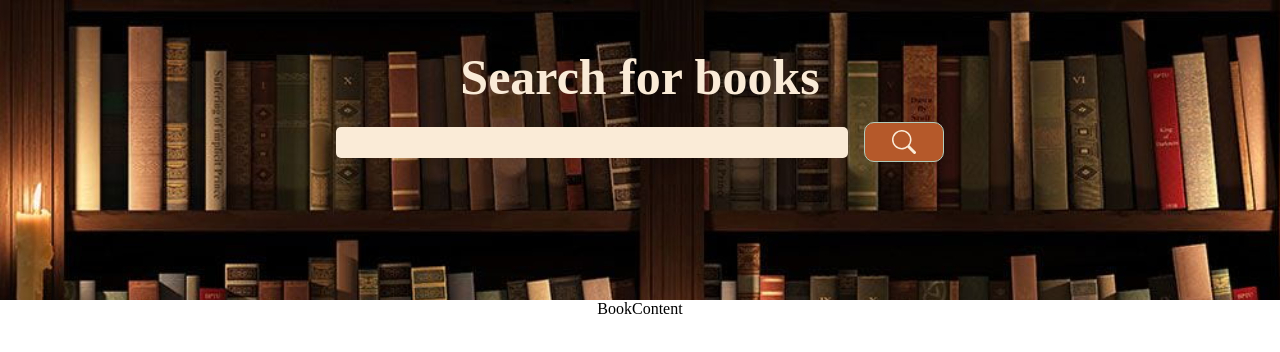
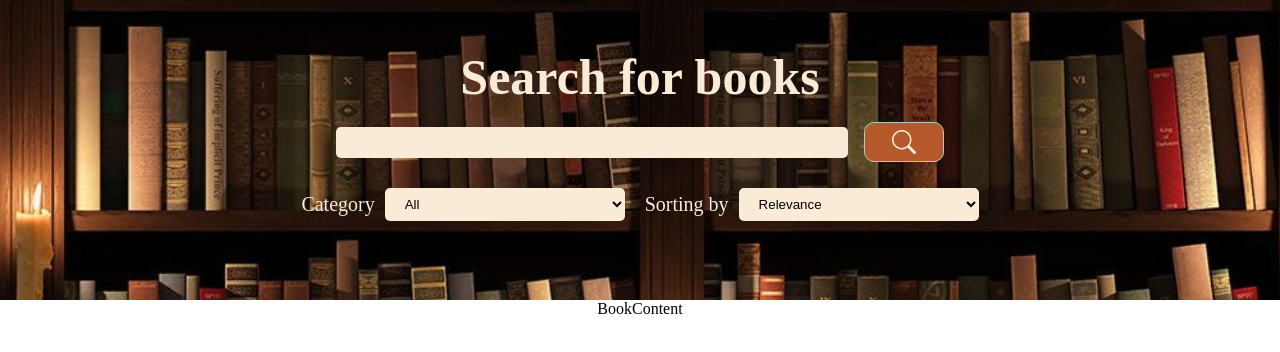
Before and after one commit to KatherinaFed/book-search, a React (Create React App) app: page / in a window 1280 px wide. Shown: the top 352 px of the page. Built offline with nearby package versions, Linux system fonts and the light colour scheme.

Commit message:
added selectors: category, sorting by

```diff
--- a/src/components/SearchContent/SearchContent.jsx
+++ b/src/components/SearchContent/SearchContent.jsx
@@ -2,15 +2,14 @@ import React from 'react';
 import cls from './SearchContent.module.css'
 import Title from '../../shared/Title/Title';
 import SearchForm from '../../features/SearchForm/SearchForm';
+import Selectors from '../../features/Selectors/Selectors';
 
 const SearchContent = () => {
   return (
     <div className={cls.searchContent}>
      <Title />
-     <div>
-
      <SearchForm />
-     </div>
+     <Selectors />
     </div>
   );
 };
--- /dev/null
+++ b/src/features/SelectorItem/SelectorItem.jsx
@@ -0,0 +1,17 @@
+import React from 'react';
+import cls from './SelectorItem.module.css';
+
+const SelectItem = ({ name, options }) => {
+  return (
+    <div className={cls.selectorItem}>
+      {name}
+      <select className={cls.selectOptions}>
+        {options.map((opt) => (
+          <option value={opt.value}>{opt.name}</option>
+        ))}
+      </select>
+    </div>
+  );
+};
+
+export default SelectItem;
--- /dev/null
+++ b/src/features/SelectorItem/SelectorItem.module.css
@@ -0,0 +1,25 @@
+.selectorItem {
+  display: flex;
+  margin: 10px;
+  align-items: center;
+  justify-content: center;
+  font-size: 20px;
+  color: antiquewhite;
+  float: left;
+}
+
+.selectOptions {
+  background-color: antiquewhite;
+  border: none;
+  border-radius: 5px;
+  max-height: 2.5rem;
+  min-width: 15rem;
+  padding: 0.5rem 1rem;
+  width: 10vw;
+  margin-left: 10px;
+}
+
+.selectOptions:focus {
+  outline: 2px solid #b5592a;
+  outline-offset: 2px;
+}
--- /dev/null
+++ b/src/features/Selectors/Selectors.jsx
@@ -0,0 +1,15 @@
+import React from 'react';
+import cls from './Selectors.module.css'
+import SelectItem from '../SelectorItem/SelectorItem';
+import { categories, sortingBy } from '../../shared/const';
+
+const Selectors = () => {
+  return (
+    <div className={cls.selectors}>
+      <SelectItem name={'Category'} options={categories} />
+      <SelectItem name={'Sorting by'} options={sortingBy} />
+    </div>
+  );
+};
+
+export default Selectors;
--- /dev/null
+++ b/src/features/Selectors/Selectors.module.css
@@ -0,0 +1,5 @@
+.selectors {
+  display: flex;
+  justify-content: center;
+  margin-top: 1rem;
+}
--- /dev/null
+++ b/src/shared/const.js
@@ -0,0 +1,14 @@
+export const categories = [
+  { value: 'all', name: 'All' },
+  { value: 'art', name: 'Art' },
+  { value: 'biography', name: 'Biography' },
+  { value: 'computers', name: 'Computers' },
+  { value: 'history', name: 'History' },
+  { value: 'medical', name: 'Medical' },
+  { value: 'poetry', name: 'Poetry' },
+];
+
+export const sortingBy = [
+  { value: 'relevance', name: 'Relevance' },
+  { value: 'newest', name: 'Newest' },
+];
```
